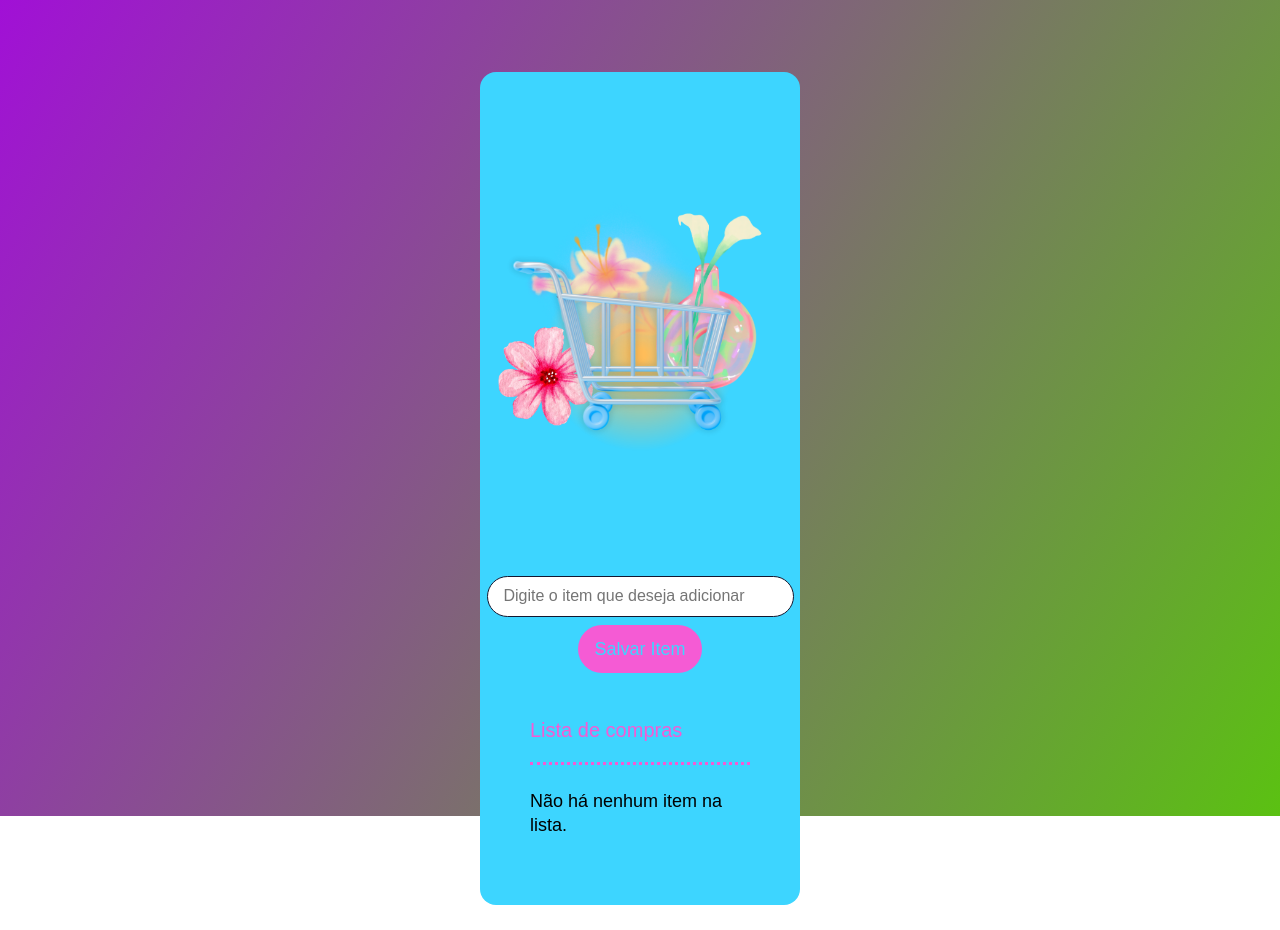
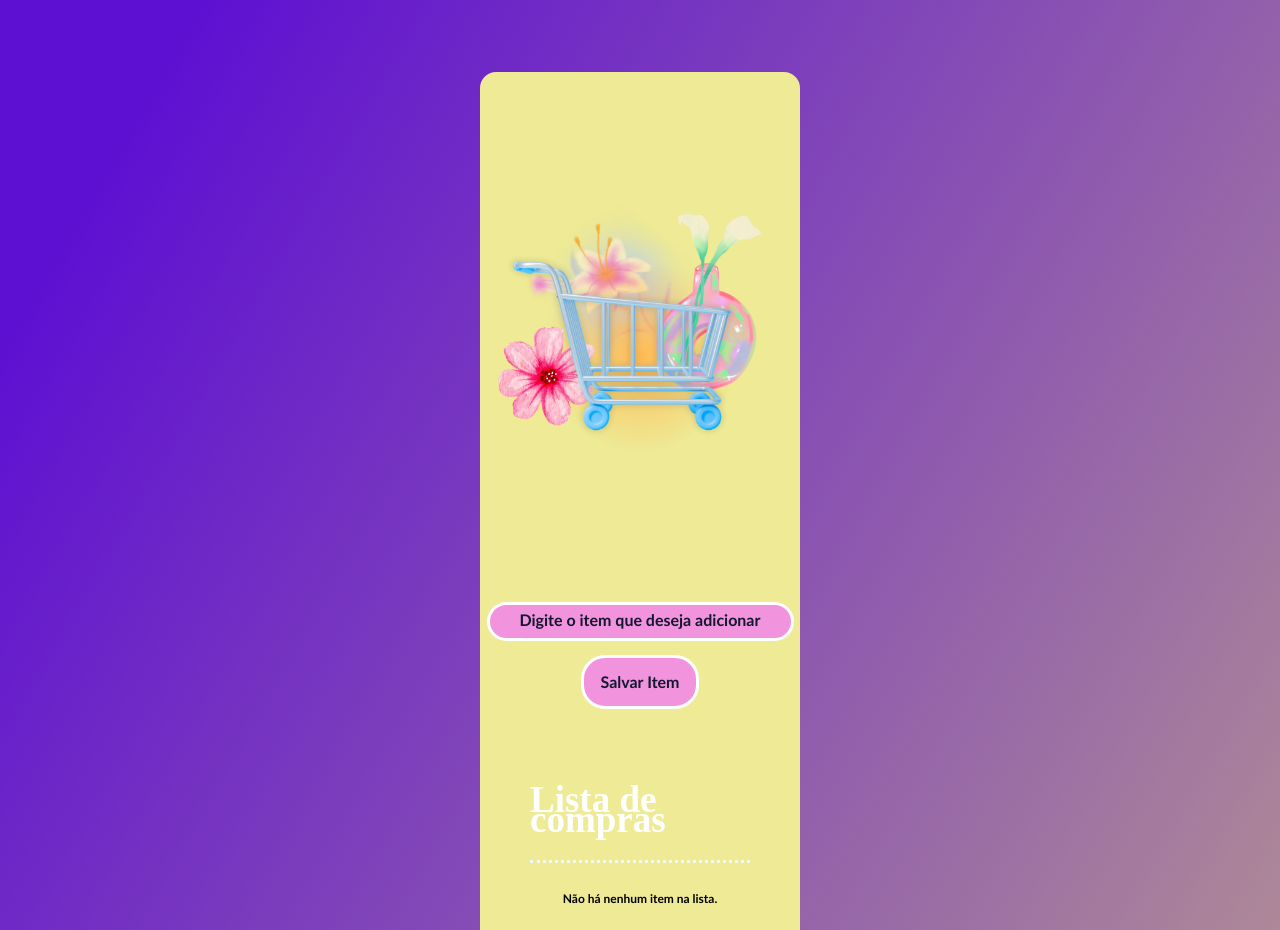
Before and after one commit to esther098/site-de-compras, a plain HTML site: page index.html in a window 1280 px wide. Shown: the top 930 px of the page. Before the commit the page ends 905 px from the top, so only its background shows below. Drawn offline with nearby package versions, Linux system fonts and the light colour scheme.

Commit message:
Update style.css

```diff
--- a/style.css
+++ b/style.css
@@ -1,23 +1,23 @@
 * {
     box-sizing: border-box;
-    margin: 2;
+    margin:1;
     padding: 0;
 }
 
 :root {
-    --cor-primaria: #f55bd4;
+    --cor-primaria: ##f293dd;
     --cor-secundaria: #AEA5FF;
-    --neutro: #3dd5ff;
+    --neutro: #eeea95;
     --preto: #131730;
     --fonte-titulo: "Krona One", sans-serif;
     --fonte-texto: 'Numans', sans-serif;
-    --degrade-azul: linear-gradient(120deg, #a110d6 0%, #5bc112 100%);
+    --degrade-azul: linear-gradient(120deg, #5e10d2 6%, #f9fc60 100%);
 }
 
 body {
     background: var(--degrade-azul);
     background-repeat: no-repeat;
-    height: 100vh;
+    height: 450vh;
 
     display: flex;
     flex-direction: column;
@@ -30,7 +30,7 @@ main {
 
     display: flex;
     flex-direction: column;
-    gap: 24px;
+    gap: 50px;
 
     width: 320px;
     padding: 50px;
@@ -40,64 +40,72 @@ main {
 }
 
 h2 {
-    font-family: var(--fonte-titulo);
-    color: var(--cor-primaria);
-    font-size: 20px;
-    font-weight: 400;
-    line-height: 32px;
+    hyphens: var(--fonte-titulo);
+    color: rgb(255, 255, 255);
+    font-size: 37px;
+    font-weight: 800;
+    line-height: 20px;
 }
 
 hr {
-    border: none;
-    border-bottom: 3px dotted var(--cor-primaria);
+    border: dotted ;
+    border-color:aliceblue;
+    border-bottom: 3px rgb(255, 255, 255);
     margin-bottom: 24px;
+
 }
+
 .carrinho {
     width: 430px;
     height: auto;
 }
 
 p {
-    font-family: var(--fonte-texto);
-    font-size: 18px;
-    font-weight: 400;
+    font-family: 'Gill Sans', 'Gill Sans MT','Trebuchet MS', sans-serif;
+    font-size: 12px;
+    font-weight: 800;
     line-height: 24px;
-    text-align: left;
+    text-align: center;
 }
 
 .input-item {
     display: block;
-    padding: 12px 16px;
+    padding: 9px 16px;
     border-radius: 24px;
-    border: 1px solid var(--preto);
+    border: 3px solid rgb(255, 255, 255);
     width: 307px;
+    background-color: #f293dd;
 
-    font-family: var(--fonte-texto);
+  font-family: var(--fonte-texto);
 }
 
 .input-item::placeholder {
-    font-family: "Montserrat", sans-serif;
+   font-family: 'Gill Sans', 'Gill Sans MT','Trebuchet MS', sans-serif;
     font-size: 16px;
-    line-height: 19px;
+    font-weight: 800;
+    line-height: 24px;
+    text-align: center;
+    color:#131730;
 }
 
 .button-item {
     padding: 12px 16px;
     border-radius: 24px;
-    background-color: var(--cor-primaria);
-    color: var(--neutro);
-    font-family: var(--fonte-texto);
-    font-size: 18px;
-    font-weight: 400;
+    background-color: #f293dd;
+    color:#131730;
+    font-family: 'Gill Sans', 'Gill Sans MT','Trebuchet MS', sans-serif;
+    font-size: 16px;
+    font-weight: 800;
     line-height: 24px;
-    border: none;
+    text-align: center;
+    border: 3px solid rgb(255, 255, 255);
 }
 
 form {
     display: flex;
     flex-direction: column;
     align-items: center;
-    gap: 8px;
+    gap: 14px;
 }
 
 .lista-item-container {
@@ -113,8 +121,8 @@ form {
   right: 70px;
   background: transparent;
   border: none;
-  color: #ee9b00;
-  font-size: 1.2rem;
+  color: #d60000;
+  font-size: 1.6rem;
 }
 
 .botao-editar {
@@ -122,8 +130,8 @@ form {
     right: 50px;
     background: transparent;
     border: none;
-    color: #40a75a;
-    font-size: 1.2rem;
+    color: #78107a;
+    font-size: 1.6rem;
   }
 
 
@@ -132,7 +140,7 @@ x ul {
 }
 
 li {
-    list-style-type: none;
+    list-style-type: none ;
 }
 
 .input-checkbox {
@@ -140,35 +148,35 @@ li {
 }
 
 .checkbox-customizado {
-    width: 20px;
+    width: 40px;
     height: 20px;
     background-color: var(--neutro);
-    border: 1px solid var(--preto);
+    border:  3px solid rgb(255, 255, 255);
     cursor: pointer;
     border-radius: 4px;
 }
 
 .checked {
-    background-color: var(--preto);
+    background-color:#131730;
     position: relative;
 }
 
 .checkbox-customizado.checked::after {
     content: "";
     position: absolute;
-    left: 30%;
-    top: -10%;
+    left: 60%;
+    top: -100%;
     width: 5px;
     height: 14px;
 
-    border-top: 2px solid var(--neutro);
+    border-top: 10px blueviolet;
     border-left: 2px solid var(--neutro);
 
     transform: rotate(-140deg);
 }
 
 .texto-data {
-    font-size: 12px;
+    font-size: 15px;
     line-height: 20px;
 }
 
```
